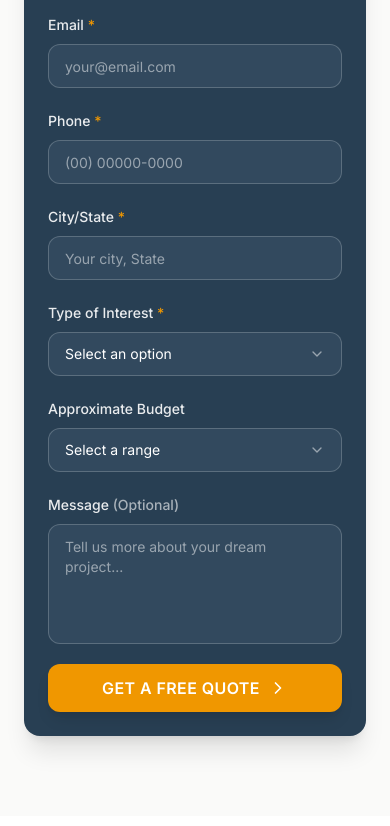
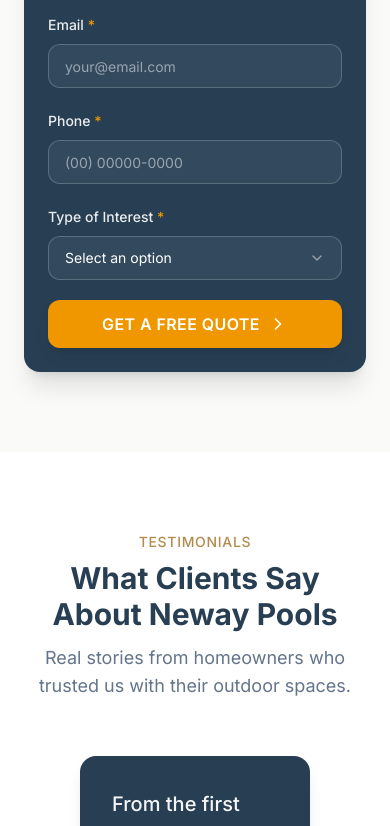
Before and after one commit to pedromerinno/neway-lp, a Next.js app: page / in a window 390 px wide. Shown: the part 6822-7648 px from the top of the page. Built offline with nearby package versions, Linux system fonts and the light colour scheme.

Commit message:
feat: formulário reduzido (Name, Email, Phone, Type of Interest) + bairro/geo no admin
Made-with: Cursor

```diff
--- a/src/app/api/admin/leads/export/route.ts
+++ b/src/app/api/admin/leads/export/route.ts
@@ -52,6 +52,7 @@ export async function GET(request: NextRequest) {
     email: lead.email,
     phone: lead.phone,
     city_state: lead.city_state,
+    neighborhood: lead.neighborhood ?? "",
     type_of_interest: lead.type_of_interest,
     approximate_budget: lead.approximate_budget ?? "",
     message: lead.message ?? "",
@@ -71,6 +72,7 @@ export async function GET(request: NextRequest) {
     { key: "email", header: "email" },
     { key: "phone", header: "phone" },
     { key: "city_state", header: "city_state" },
+    { key: "neighborhood", header: "neighborhood" },
     { key: "type_of_interest", header: "type_of_interest" },
     { key: "approximate_budget", header: "approximate_budget" },
     { key: "message", header: "message" },
--- a/src/app/api/contact/route.ts
+++ b/src/app/api/contact/route.ts
@@ -12,6 +12,7 @@ type ContactLeadInsert = {
   email: string;
   phone: string;
   city_state: string;
+  neighborhood?: string | null;
   type_of_interest: string;
   approximate_budget?: string | null;
   message?: string | null;
@@ -35,10 +36,8 @@ export async function POST(req: Request) {
       name: payload.name,
       email: payload.email,
       phone: payload.phone,
-      city_state: payload.cityState,
+      city_state: "",
       type_of_interest: payload.typeOfInterest,
-      approximate_budget: payload.approximateBudget ?? null,
-      message: payload.message ?? null,
       ip,
       ...geo,
       referrer: getReferrer(req.headers),
--- a/src/components/ContactForm.tsx
+++ b/src/components/ContactForm.tsx
@@ -8,7 +8,6 @@ import { Loader2, ChevronRight } from "lucide-react";
 import { Button } from "@/ui/button";
 import { Input } from "@/ui/input";
 import { Label } from "@/ui/label";
-import { Textarea } from "@/ui/textarea";
 import {
   Select,
   SelectContent,
@@ -30,14 +29,6 @@ const TYPE_OF_INTEREST = [
   "Other",
 ];
 
-const BUDGET_RANGES = [
-  "Under $50k",
-  "$50k – $100k",
-  "$100k – $200k",
-  "$200k – $500k",
-  "Over $500k",
-];
-
 export function ContactForm() {
   const [submitStatus, setSubmitStatus] = useState<
     "idle" | "loading" | "success" | "error"
@@ -56,15 +47,11 @@ export function ContactForm() {
       name: "",
       email: "",
       phone: "",
-      cityState: "",
       typeOfInterest: "",
-      approximateBudget: "",
-      message: "",
     },
   });
 
   const typeOfInterest = watch("typeOfInterest");
-  const approximateBudget = watch("approximateBudget");
 
   async function onSubmit(data: ContactFormValues) {
     setSubmitStatus("loading");
@@ -138,7 +125,7 @@ export function ContactForm() {
           >
             <div className="space-y-2">
               <Label htmlFor="name" className="text-white/90">
-                Full Name <span className="text-neway-orange">*</span>
+                Name <span className="text-neway-orange">*</span>
               </Label>
               <Input
                 id="name"
@@ -151,7 +138,6 @@ export function ContactForm() {
               )}
             </div>
 
-            <div className="grid grid-cols-1 sm:grid-cols-2 gap-5">
             <div className="space-y-2">
               <Label htmlFor="email" className="text-white/90">
                 Email <span className="text-neway-orange">*</span>
@@ -167,6 +153,7 @@ export function ContactForm() {
                 <p className="text-sm text-red-300">{errors.email.message}</p>
               )}
             </div>
+
             <div className="space-y-2">
               <Label htmlFor="phone" className="text-white/90">
                 Phone <span className="text-neway-orange">*</span>
@@ -180,22 +167,6 @@ export function ContactForm() {
               />
               {errors.phone && (
                 <p className="text-sm text-red-300">{errors.phone.message}</p>
-                )}
-              </div>
-            </div>
-
-            <div className="space-y-2">
-              <Label htmlFor="cityState" className="text-white/90">
-                City/State <span className="text-neway-orange">*</span>
-              </Label>
-              <Input
-                id="cityState"
-                placeholder="Your city, State"
-                className="bg-neway-navy-light/80 border-white/20 text-white placeholder:text-white/50 focus-visible:ring-neway-orange rounded-lg"
-                {...register("cityState")}
-              />
-              {errors.cityState && (
-                <p className="text-sm text-red-300">{errors.cityState.message}</p>
               )}
             </div>
 
@@ -225,41 +196,6 @@ export function ContactForm() {
               )}
             </div>
 
-            <div className="space-y-2">
-              <Label className="text-white/90">Approximate Budget</Label>
-              <Select
-                value={approximateBudget}
-                onValueChange={(v) => setValue("approximateBudget", v)}
-              >
-                <SelectTrigger className="bg-neway-navy-light/80 border-white/20 text-white placeholder:text-white/50 focus:ring-neway-orange rounded-lg [&>span]:text-white [&>span]:placeholder:text-white/50">
-                  <SelectValue placeholder="Select a range" />
-                </SelectTrigger>
-                <SelectContent>
-                  {BUDGET_RANGES.map((range) => (
-                    <SelectItem key={range} value={range}>
-                      {range}
-                    </SelectItem>
-                  ))}
-                </SelectContent>
-              </Select>
-            </div>
-
-            <div className="space-y-2">
-              <Label htmlFor="message" className="text-white/90">
-                Message <span className="text-white/60">(Optional)</span>
-              </Label>
-              <Textarea
-                id="message"
-                placeholder="Tell us more about your dream project..."
-                rows={4}
-                className="bg-neway-navy-light/80 border-white/20 text-white placeholder:text-white/50 focus-visible:ring-neway-orange rounded-lg resize-none"
-                {...register("message")}
-              />
-              {errors.message && (
-                <p className="text-sm text-red-300">{errors.message.message}</p>
-              )}
-            </div>
-
             <Button
               type="submit"
               size="lg"
--- a/src/components/admin/LeadDetailDialog.tsx
+++ b/src/components/admin/LeadDetailDialog.tsx
@@ -1,6 +1,7 @@
 "use client";
 
 import type { Lead } from "@/lib/types/lead";
+import { normalizeHumanText } from "@/lib/safe-decode";
 import {
   Dialog,
   DialogContent,
@@ -23,6 +24,13 @@ function formatDate(dateStr: string) {
     hour: "2-digit",
     minute: "2-digit",
   });
+}
+
+function formatGeo(lead: Lead) {
+  const parts = [lead.city, lead.region, lead.country]
+    .filter(Boolean)
+    .map((v) => normalizeHumanText(String(v)));
+  return parts.length ? parts.join(" / ") : "";
 }
 
 export default function LeadDetailDialog({
@@ -55,10 +63,17 @@ export default function LeadDetailDialog({
           <Row label="Email" value={lead.email} />
           <Row label="Telefone" value={lead.phone} />
           <Row label="Cidade/Estado" value={lead.city_state} />
+          {lead.neighborhood ? (
+            <Row label="Bairro" value={lead.neighborhood} />
+          ) : null}
           <Row label="Interesse" value={lead.type_of_interest} />
           {lead.approximate_budget && (
             <Row label="Orçamento" value={lead.approximate_budget} />
           )}
+          {formatGeo(lead) ? (
+            <Row label="Local (IP)" value={formatGeo(lead)} />
+          ) : null}
+          {lead.ip ? <Row label="IP" value={String(lead.ip)} /> : null}
           {lead.message && (
             <div>
               <span className="font-medium text-neway-navy/70">Mensagem</span>
--- a/src/lib/contact-schema.ts
+++ b/src/lib/contact-schema.ts
@@ -4,10 +4,7 @@ export const contactFormSchema = z.object({
   name: z.string().min(2, "Name must be at least 2 characters"),
   email: z.string().email("Invalid email"),
   phone: z.string().min(10, "Invalid phone number"),
-  cityState: z.string().min(2, "City/State is required"),
   typeOfInterest: z.string().min(1, "Please select an option"),
-  approximateBudget: z.string().optional(),
-  message: z.string().optional(),
 });
 
 export type ContactFormValues = z.infer<typeof contactFormSchema>;
--- a/src/lib/types/lead.ts
+++ b/src/lib/types/lead.ts
@@ -4,6 +4,7 @@ export interface Lead {
   email: string;
   phone: string;
   city_state: string;
+  neighborhood?: string | null;
   type_of_interest: string;
   approximate_budget: string | null;
   message: string | null;
```
Also changed, not shown: 1 other file (tests, documents, lock files or other folders). Lines whose indentation alone changed are shown as unchanged.
